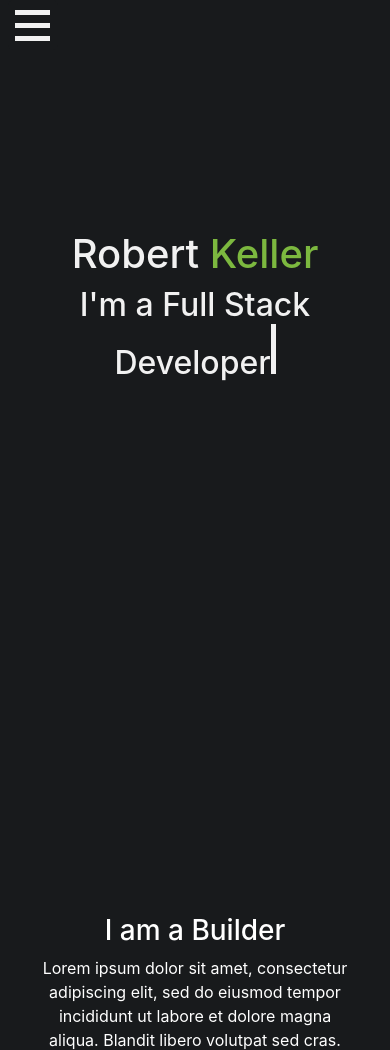
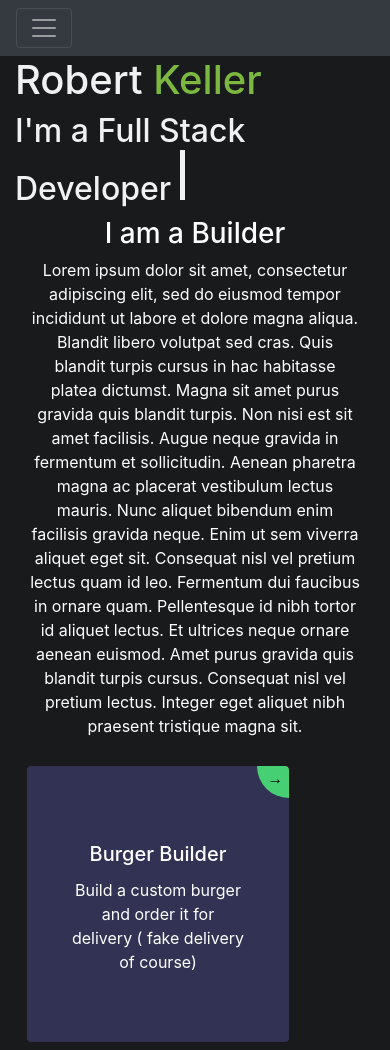
Before and after one commit to MisterRK/freeCodeCamp-Portfolio, a website: page index.html in a window 390 px wide. Shown: the top 1050 px of the page. Drawn offline with nearby package versions, Linux system fonts and the light colour scheme; files whose address does not match are found by name.

Commit message:
Changed Navbar to be better responsive. Worked on centering and responsivness of welcome-section

```diff
--- a/css/scss/styles.scss
+++ b/css/scss/styles.scss
@@ -1,4 +1,5 @@
 $background-color: #181a1c;
+
 
 body {
 	background-color: $background-color;
@@ -9,6 +10,11 @@ body {
 #headline-lead {
 	color: #f1f1f1;
 }
+
+.nav-item{
+	color: #f1f1f1;
+}
+
 
 #blinking-cursor {
 	background-color: #f1f1f1;
@@ -74,10 +80,6 @@ body {
 	margin-left: 10%;
 }
 
-#main {
-	transition: margin-left 0.5s;
-	padding: 20px;
-}
 #hamburger {
 	display: flex;
 	flex-direction: column;
@@ -110,6 +112,7 @@ body {
 .change .bar2 {
 	opacity: 0;
 }
+
 .change .bar3 {
 	-webkit-transform: rotate(45deg) translate(-8px, -8px);
 	transform: rotate(45deg) translate(-8px, -8px);
@@ -120,14 +123,6 @@ body {
 	height: 50px;
 }
 
-#headline-container {
-	padding-top: 50%;
-}
-
-#welcome-section {
-	height: 100vh;
-	text-align: center;
-}
 #about-me-section {
 	display: flex;
 	width: 100%;
@@ -190,6 +185,7 @@ body {
 // fixing for larger screens
 
 @media (min-width: 500px) {
+
 	#headline-container {
 		padding-top: 33%;
 	}
--- a/index.html
+++ b/index.html
@@ -3,48 +3,83 @@
 	<head>
 		<meta charset="UTF-8" />
 		<meta name="viewport" content="width=device-width, initial-scale=1.0" />
+		<!-- Bootstrap Stylesheet link -->
 		<link
 			rel="stylesheet"
 			href="https://stackpath.bootstrapcdn.com/bootstrap/4.5.2/css/bootstrap.min.css"
 			integrity="sha384-JcKb8q3iqJ61gNV9KGb8thSsNjpSL0n8PARn9HuZOnIxN0hoP+VmmDGMN5t9UJ0Z"
 			crossorigin="anonymous"
 		/>
+		<!-- SASS Stylesheet link -->
 		<link rel="stylesheet" href="css/scss/styles.css" />
-		<script src="https://ajax.googleapis.com/ajax/libs/jquery/3.5.1/jquery.min.js"></script>
 		<title>FCC Portfolio</title>
 	</head>
 	<body>
 		<!-- Nav Section Beginning -->
-		<div id="navbar" class="sidenav">
-			<a href="javascript:void(0)" id= "closebtn" onclick="closeNav()"
-				>&times;</a
+		<nav class="navbar navbar-expand-lg navbar-dark bg-dark">
+			<button
+				class="navbar-toggler"
+				type="button"
+				data-toggle="collapse"
+				data-target="#navbarSupportedContent"
+				aria-controls="navbarSupportedContent"
+				aria-expanded="false"
+				aria-label="Toggle navigation"
 			>
-			<a href="#about-me-section">About Me</a>
-			<a href="#projects">Projects</a>
-			<a href="#">Somthing Else</a>
-			<a href="#">Let's Connect</a>
-      </div>
-      <div id='hamburger' onclick="openNav()">
-			<div class="bar1"></div>
-			<div class="bar2"></div>
-			<div class="bar3"></div>
-		</div>
+				<span class="navbar-toggler-icon"></span>
+			</button>
+			<div class="collapse navbar-collapse" id="navbarSupportedContent">
+				<ul class="navbar-nav mr-auto">
+					<li class="nav-item">
+						<a class="nav-link" href="#about-me-section">About Me</a>
+					</li>
+					<li class="nav-item">
+						<a class="nav-link" href="#projects">My Projects</a>
+					</li>
+					<li class="nav-item">
+						<a class="nav-link" href="#contact-me">Contact Me</a>
+					</li>
+				</ul>
+			</div>
+		</nav>
 		<!-- Nav Section End -->
 		<!-- Welcome Section Beginning -->
-		<main id="main" class='container'>
-			<div class="container" id="welcome-section">
-				<div id="headline-container" class="row align-items-center justify-content-center">
+		<main class="container-fluid">
+			<div id="welcome-section">
+				<div class="row">
 					<div class="col">
-						<h1 id="first-name">Robert <span id="last-name">Keller</span> </h1>
-						<h2 id="headline-lead"><span id="headline"></span><div id="blinking-cursor"></div></h2>
+						<h1 id="first-name">
+							Robert <span id="last-name">Keller</span>
+						</h1>
+					</div>
+					<div class="w-100"></div>
+					<div class="col">
+						<h2 id="headline-lead">
+							<span id="headline"></span>
+							<div id="blinking-cursor"></div>
+						</h2>
 					</div>
 				</div>
 			</div>
 			<!-- Welcome Section End -->
 			<!-- About Me Section Beginning -->
-			<div class="container" id="about-me-section">
+			<div class="container-fluid" id="about-me-section">
 				<h3 class="section-header">I am a Builder</h3>
-				<p class="section-text">Lorem ipsum dolor sit amet, consectetur adipiscing elit, sed do eiusmod tempor incididunt ut labore et dolore magna aliqua. Blandit libero volutpat sed cras. Quis blandit turpis cursus in hac habitasse platea dictumst. Magna sit amet purus gravida quis blandit turpis. Non nisi est sit amet facilisis. Augue neque gravida in fermentum et sollicitudin. Aenean pharetra magna ac placerat vestibulum lectus mauris. Nunc aliquet bibendum enim facilisis gravida neque. Enim ut sem viverra aliquet eget sit. Consequat nisl vel pretium lectus quam id leo. Fermentum dui faucibus in ornare quam. Pellentesque id nibh tortor id aliquet lectus. Et ultrices neque ornare aenean euismod. Amet purus gravida quis blandit turpis cursus. Consequat nisl vel pretium lectus. Integer eget aliquet nibh praesent tristique magna sit.</p>
+				<p class="section-text">
+					Lorem ipsum dolor sit amet, consectetur adipiscing elit, sed do
+					eiusmod tempor incididunt ut labore et dolore magna aliqua.
+					Blandit libero volutpat sed cras. Quis blandit turpis cursus in
+					hac habitasse platea dictumst. Magna sit amet purus gravida quis
+					blandit turpis. Non nisi est sit amet facilisis. Augue neque
+					gravida in fermentum et sollicitudin. Aenean pharetra magna ac
+					placerat vestibulum lectus mauris. Nunc aliquet bibendum enim
+					facilisis gravida neque. Enim ut sem viverra aliquet eget sit.
+					Consequat nisl vel pretium lectus quam id leo. Fermentum dui
+					faucibus in ornare quam. Pellentesque id nibh tortor id aliquet
+					lectus. Et ultrices neque ornare aenean euismod. Amet purus
+					gravida quis blandit turpis cursus. Consequat nisl vel pretium
+					lectus. Integer eget aliquet nibh praesent tristique magna sit.
+				</p>
 			</div>
 			<!-- About Me Section End -->
 			<!-- Skills Section Beginning -->
@@ -58,16 +93,17 @@
 						<div class="card-body">
 							<h5 class="card-title">Burger Builder</h5>
 							<p class="card-text">
-								Build a custom burger and order it for delivery ( fake delivery of course)
+								Build a custom burger and order it for delivery ( fake
+								delivery of course)
 							</p>
-							<a target="_blank" href="https://react---burger-builder.web.app/">
+							<a
+								target="_blank"
+								href="https://react---burger-builder.web.app/"
+							>
 								<div class="go-corner">
-									<div class="go-arrow">
-										→
-									</div>
+									<div class="go-arrow">→</div>
 								</div>
 							</a>
-
 						</div>
 					</div>
 					<div class="card, project-tile">
@@ -77,11 +113,12 @@
 							<p class="card-text">
 								DIY Community to share all sorts of projects
 							</p>
-							<a target="_blank" href="https://github.com/MisterRK/home-made-client">
+							<a
+								target="_blank"
+								href="https://github.com/MisterRK/home-made-client"
+							>
 								<div class="go-corner">
-									<div class="go-arrow">
-										→
-									</div>
+									<div class="go-arrow">→</div>
 								</div>
 							</a>
 						</div>
@@ -93,12 +130,13 @@
 							<p class="card-text">
 								Playlist creation app using Spotify API
 							</p>
-							<a target="_blank" href="https://github.com/MisterRK/music-app
-							">
+							<a
+								target="_blank"
+								href="https://github.com/MisterRK/music-app
+							"
+							>
 								<div class="go-corner" href="#">
-									<div class="go-arrow">
-										→
-									</div>
+									<div class="go-arrow">→</div>
 								</div>
 							</a>
 						</div>
@@ -108,21 +146,27 @@
 			<!-- Projects Section End -->
 			<!-- Contact Me Section Start -->
 			<section id="contact-me">
-				<a id="profile-link" target="_blank" href="https://github.com/MisterRK">
+				<a
+					id="profile-link"
+					target="_blank"
+					href="https://github.com/MisterRK"
+				>
 					<img
-                  class="contact-logo"
+						class="contact-logo"
 						src="assets/images/GitHub-Mark-Light-64px.png"
 						alt="GitHub Icon"
-						/>
+					/>
 				</a>
-				<a href="https://www.linkedin.com/in/robert-keller-dev/" target="_blank">
+				<a
+					href="https://www.linkedin.com/in/robert-keller-dev/"
+					target="_blank"
+				>
 					<img
 						class="contact-logo"
 						src="./assets//images//LI-In-Bug.png"
 						alt="LinkedIn Logo"
 					/>
-			</a>
-
+				</a>
 			</section>
 			<!-- Contact Me Section End -->
 		</main>
@@ -134,19 +178,14 @@
 			crossorigin="anonymous"
 		></script>
 		<script
-			src="https://cdn.jsdelivr.net/npm/popper.js@1.16.1/dist/umd/popper.min.js"
-			integrity="sha384-9/reFTGAW83EW2RDu2S0VKaIzap3H66lZH81PoYlFhbGU+6BZp6G7niu735Sk7lN"
-			crossorigin="anonymous"
-		></script>
-		<script
-			src="https://stackpath.bootstrapcdn.com/bootstrap/4.5.2/js/bootstrap.min.js"
-			integrity="sha384-B4gt1jrGC7Jh4AgTPSdUtOBvfO8shuf57BaghqFfPlYxofvL8/KUEfYiJOMMV+rV"
+			src="https://cdn.jsdelivr.net/npm/bootstrap@4.5.3/dist/js/bootstrap.bundle.min.js"
+			integrity="sha384-ho+j7jyWK8fNQe+A12Hb8AhRq26LrZ/JpcUGGOn+Y7RsweNrtN/tE3MoK7ZeZDyx"
 			crossorigin="anonymous"
 		></script>
 		<!-- BootStrap CDN for JS End -->
 		<script src="index.js"></script>
 		<!-- Runs the test suite -->
-		<script src="https://cdn.freecodecamp.org/testable-projects-fcc/v1/bundle.js"></script>
+		<!-- <script src="https://cdn.freecodecamp.org/testable-projects-fcc/v1/bundle.js"></script> -->
 		<!-- Script Section End
 	</body>
 </html>
@@ -165,3 +204,5 @@ User Story #10: The height of the welcome section should be equal to the height
 User Story #11: The navbar should always be at the top of the viewport.
 
  -->
+	</body>
+</html>
```
Also changed, not shown: css/scss/styles.css, 1 other file.
